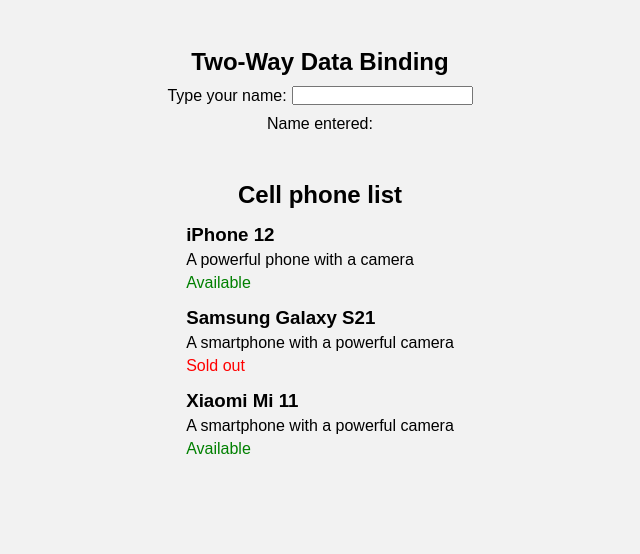
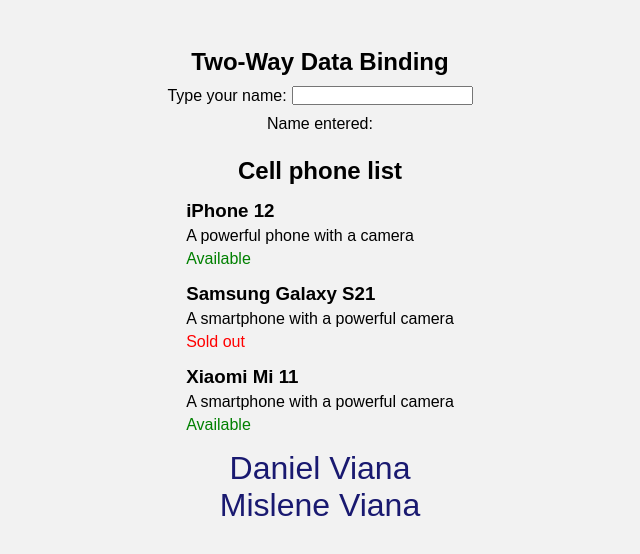
Before and after one commit to danielviana10/continuos-angular, an Angular app: page / in a window 1280 px wide. Shown: the top 554 px of the page, without its empty margins (320-960 px from the left). Built offline with nearby package versions, Linux system fonts and the light colour scheme.

Commit message:
feat: props in app

```diff
--- a/src/app/app.component.html
+++ b/src/app/app.component.html
@@ -1,4 +1,6 @@
 <div class="container">
   <app-two-way-data-binding></app-two-way-data-binding>
   <app-rendering-lists></app-rendering-lists>
+  <app-custom-component name="Daniel" lastName="Viana"></app-custom-component>
+  <app-custom-component name="Mislene" lastName="Viana"></app-custom-component>
 </div>
--- a/src/app/app.module.ts
+++ b/src/app/app.module.ts
@@ -6,12 +6,14 @@
 import { TwoWayDataBindingComponent } from './two-way-data-binding/two-way-data-binding.component';
 import { FormsModule } from '@angular/forms';
 import { RenderingListsComponent } from './rendering-lists/rendering-lists.component';
+import { CustomComponentComponent } from './custom-component/custom-component.component';
 
 @NgModule({
   declarations: [
     AppComponent,
     TwoWayDataBindingComponent,
-    RenderingListsComponent
+    RenderingListsComponent,
+    CustomComponentComponent
   ],
   imports: [
     BrowserModule,
--- /dev/null
+++ b/src/app/custom-component/custom-component.component.css
@@ -0,0 +1,12 @@
+.customComponentContainer {
+  margin-top: 1.0rem;
+  display: flex;
+  flex-direction: column;
+  gap: 10px;
+}
+
+p {
+  font-size: 2rem;
+  margin: 0;
+  color: #191970;
+}
--- /dev/null
+++ b/src/app/custom-component/custom-component.component.html
@@ -0,0 +1,3 @@
+<div class="customComponentContainer">
+  <p>{{ name }} {{ lastName }}</p>
+</div>
--- /dev/null
+++ b/src/app/custom-component/custom-component.component.ts
@@ -0,0 +1,13 @@
+import { Component, Input } from '@angular/core';
+
+@Component({
+  selector: 'app-custom-component',
+  templateUrl: './custom-component.component.html',
+  styleUrls: ['./custom-component.component.css']
+})
+export class CustomComponentComponent {
+
+  @Input () name = "";
+  @Input () lastName = "";
+
+}
--- a/src/app/rendering-lists/rendering-lists.component.css
+++ b/src/app/rendering-lists/rendering-lists.component.css
@@ -1,5 +1,5 @@
 .phoneListContainer {
-    margin-top: 3rem;
+    margin-top: 1.5rem;
     display: flex;
     flex-direction: column;
     gap: 15px;
--- a/src/styles.css
+++ b/src/styles.css
@@ -13,3 +13,7 @@
   font-family: Arial, sans-serif;
   text-align: center;
 }
+
+.customComponentContainer:last-child {
+  margin-bottom: -1rem;
+}
```
Also changed, not shown: 1 other file (tests, documents, lock files or other folders).
